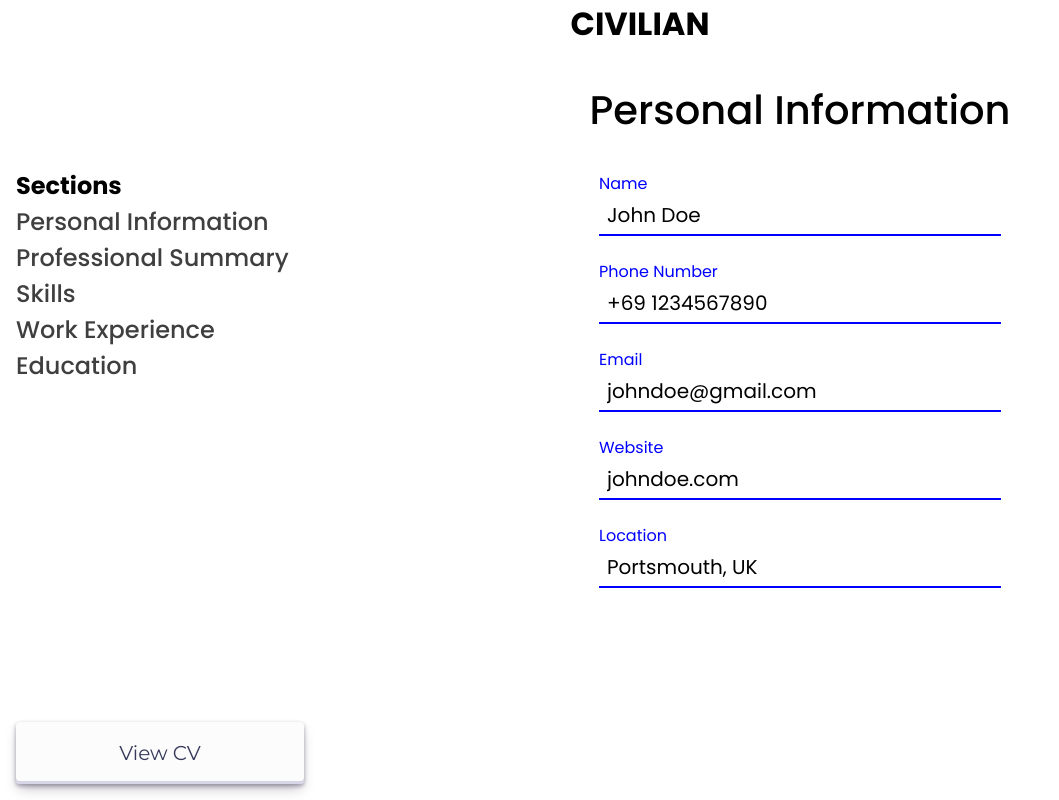
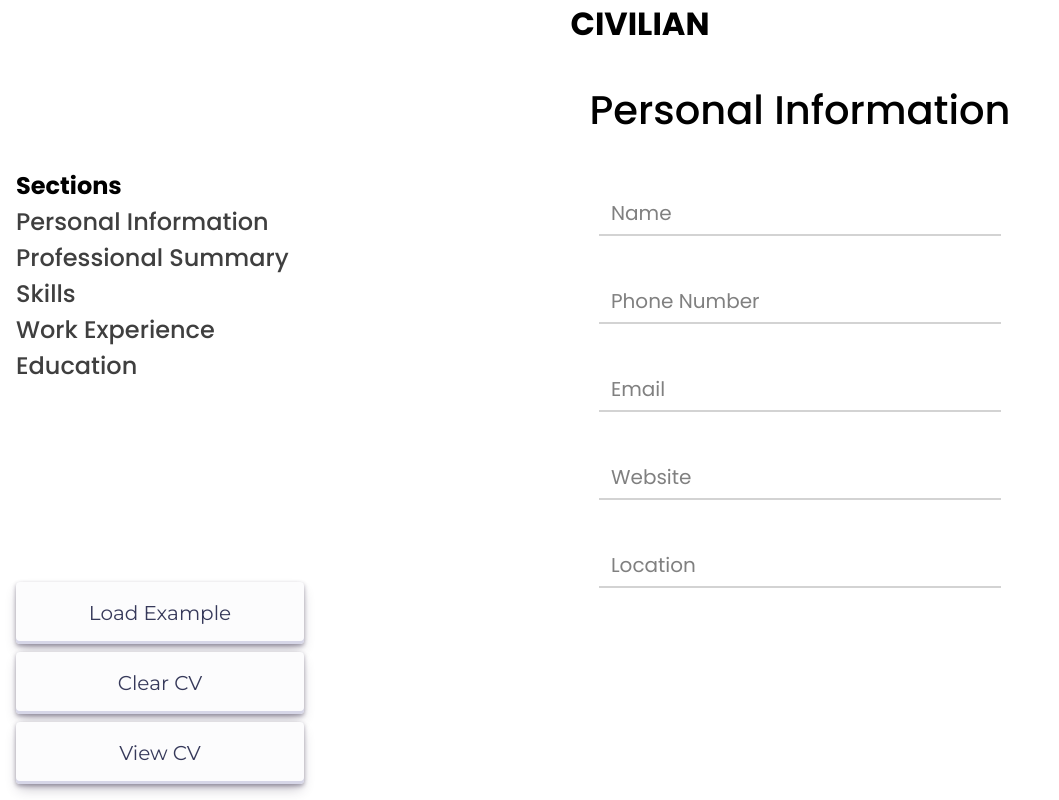
Before and after one commit to shamblonaut/civilian, a React (Vite) app: page / in a window 1280 px wide. Shown: the whole page, without its empty margins (0-1059 px from the left). Built offline with nearby package versions, Linux system fonts and the light colour scheme.

Commit message:
feat: add option to load example and clear CV

```diff
--- a/src/App.jsx
+++ b/src/App.jsx
@@ -5,8 +5,8 @@ import Navigator from "./components/Navigator.jsx";
 import Editor from "./components/Editor.jsx";
 import Viewport from "./components/Viewport.jsx";
 
-function App() {
-  const [data, setData] = useState({
+// CV Template and example content credits to EnhanCV [https://enhancv.com]
+const exampleCV = {
   name: "John Doe",
   phone: "+69 1234567890",
   email: "johndoe@gmail.com",
@@ -146,7 +146,7 @@ function App() {
       location: "Portsmouth, UK",
     },
   ],
-  });
+};
 
 const sections = [
   { id: crypto.randomUUID(), title: "Personal Information" },
@@ -155,9 +155,16 @@ function App() {
   { id: crypto.randomUUID(), title: "Work Experience" },
   { id: crypto.randomUUID(), title: "Education" },
 ];
+
+function App() {
+  const [data, setData] = useState({});
+
   const [activeSection, setActiveSection] = useState(sections[0]);
+  const [showCV, setShowCV] = useState(false);
 
-  const [showCV, setShowCV] = useState(false);
+  function loadExample() {
+    setData(exampleCV);
+  }
 
   return (
     <>
@@ -167,8 +174,10 @@ function App() {
       <Navigator
         sections={sections}
         setActiveSection={setActiveSection}
+        setData={setData}
         showCV={showCV}
         setShowCV={setShowCV}
+        loadExample={loadExample}
       />
       <main>
         {showCV ? (
--- a/src/components/Editor.jsx
+++ b/src/components/Editor.jsx
@@ -125,7 +125,7 @@ export default function Editor({ data, setData, activeSection }) {
                 className="placeholder-labelled"
                 placeholder=""
                 required
-                value={data.name}
+                value={data.name || ""}
                 onChange={(event) =>
                   setData({ ...data, name: event.target.value })
                 }
@@ -140,7 +140,7 @@ export default function Editor({ data, setData, activeSection }) {
                 className="placeholder-labelled"
                 placeholder=""
                 required
-                value={data.phone}
+                value={data.phone || ""}
                 onChange={(event) =>
                   setData({ ...data, phone: event.target.value })
                 }
@@ -155,7 +155,7 @@ export default function Editor({ data, setData, activeSection }) {
                 className="placeholder-labelled"
                 placeholder=""
                 required
-                value={data.email}
+                value={data.email || ""}
                 onChange={(event) =>
                   setData({ ...data, email: event.target.value })
                 }
@@ -169,7 +169,7 @@ export default function Editor({ data, setData, activeSection }) {
                 id="website"
                 className="placeholder-labelled"
                 placeholder=""
-                value={data.website}
+                value={data.website || ""}
                 onChange={(event) =>
                   setData({ ...data, website: event.target.value })
                 }
@@ -184,7 +184,7 @@ export default function Editor({ data, setData, activeSection }) {
                 className="placeholder-labelled"
                 placeholder=""
                 required
-                value={data.location}
+                value={data.location || ""}
                 onChange={(event) =>
                   setData({ ...data, location: event.target.value })
                 }
@@ -206,7 +206,7 @@ export default function Editor({ data, setData, activeSection }) {
                 className="placeholder-labelled"
                 placeholder=""
                 required
-                value={data.role}
+                value={data.role || ""}
                 onChange={(event) =>
                   setData({ ...data, role: event.target.value })
                 }
@@ -220,7 +220,7 @@ export default function Editor({ data, setData, activeSection }) {
                 className="placeholder-labelled"
                 placeholder=""
                 required
-                value={data.summary}
+                value={data.summary || ""}
                 onChange={(event) =>
                   setData({ ...data, summary: event.target.value })
                 }
--- a/src/components/Navigator.jsx
+++ b/src/components/Navigator.jsx
@@ -3,8 +3,10 @@ import "../styles/Navigator.css";
 export default function Navigator({
   sections,
   setActiveSection,
+  setData,
   showCV,
   setShowCV,
+  loadExample,
 }) {
   return (
     <nav>
@@ -26,6 +28,13 @@ export default function Navigator({
         </ul>
       </div>
 
+      <div className="app-actions">
+        <button className="load-example" type="button" onClick={loadExample}>
+          Load Example
+        </button>
+        <button className="cv-clear" type="button" onClick={() => setData({})}>
+          Clear CV
+        </button>
         <button
           className="cv-reveal"
           type="button"
@@ -34,6 +43,7 @@ export default function Navigator({
         >
           View CV
         </button>
+      </div>
     </nav>
   );
 }
--- a/src/styles/Navigator.css
+++ b/src/styles/Navigator.css
@@ -38,7 +38,8 @@ nav a:hover {
   list-style: none;
 }
 
-.cv-reveal {
+.app-actions button {
   width: 100%;
   padding: 16px;
+  margin-top: 8px;
 }
```
Also changed, not shown: 1 other file (tests, documents, lock files or other folders). Lines whose indentation alone changed are shown as unchanged.
